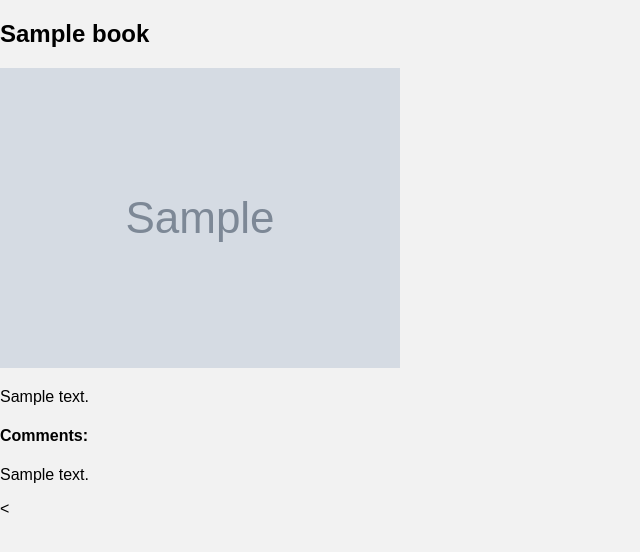
After one commit to arisa010/library_app, a Flask app: page /library/1/ in a window 1280 px wide. The commit adds this page. Shown: the top 552 px of the page, without its empty margins (0-640 px from the left). Run offline with Flask 3, Linux system fonts and the light colour scheme; grey boxes marked "Sample" are stand-in pictures; a database or web service that is not in the repository returns one stand-in record (values such as "Sample title"); some libraries are stand-ins or nearby versions.

Commit message:
almost done

```diff
--- a/controllers/library_controller.py
+++ b/controllers/library_controller.py
@@ -1,5 +1,5 @@
 from flask import render_template, request, redirect, session
-from models.library import all_books,  get_book, create_book, update_book, delete_book, comment_under_book
+from models.library import all_books,  get_book, create_book, update_book, delete_book, comment_under_book, get_comments
 from services.session_info import current_user
 
 def home():
@@ -22,11 +22,15 @@ def edit(id):
   book = get_book(id)
   return render_template('library/edit.html', book=book)
 
+# def update_book(id, title, image_url):
+
 def update(id):
   title = request.form.get('title')
   image_url = request.form.get('image_url')
   update_book(id, title, image_url)
   return redirect('/')
+
+
 
 def delete(id):
   delete_book(id)
@@ -37,3 +41,9 @@ def add_comment(id):
   book = get_book(id)
   comment_under_book(book, comment)
   return redirect('/')
+
+def read_more(id):
+    book = get_book(id)
+    comments = get_comments(id)
+    # print(f"comments={comments}")
+    return render_template('library/book.html', book=book, comments=comments)
--- a/db/db.py
+++ b/db/db.py
@@ -1,7 +1,10 @@
 import psycopg2
 import psycopg2.extras
+import os
 
-DB_URL = "dbname=library_system_db"
+# DB_URL = "dbname=library_system_db"
+
+DB_URL = os.environ.get("DATABASE_URL", "dbname=library_system_db")
 
 def sql(query, parameters=[]):
   connection = psycopg2.connect(DB_URL) # open connection
--- a/db/schema.sql
+++ b/db/schema.sql
@@ -55,5 +55,5 @@ ALTER TABLE  users ADD COLUMN password_digest TEXT;
 CREATE TABLE comments (
   id SERIAL PRIMARY KEY,
   book_id INTEGER REFERENCES books (id),
-  comment TEXT,
+  comment TEXT
 );
--- a/models/library.py
+++ b/models/library.py
@@ -15,7 +15,14 @@ def update_book(id, title, image_url):
   sql('UPDATE books SET title=%s, image_url=%s WHERE id=%s RETURNING *', [title, image_url, id])
 
 def delete_book(id):
+  sql('DELETE FROM comments WHERE book_id=%s RETURNING *', [id])
+
   sql('DELETE FROM books WHERE id=%s RETURNING *', [id])
 
 def comment_under_book(book, comment):
-  sql('INSERT INTO comments (book_id, comment) VALUES (%s, %s)', [book['id'], comment])
+  sql('INSERT INTO comments (book_id, comment) VALUES (%s, %s) RETURNING *', [book['id'], comment])
+
+def get_comments(book_id):
+    comments = sql("SELECT comment FROM comments WHERE book_id = %s", [book_id])
+
+    return comments
--- a/requirements.txt
+++ b/requirements.txt
@@ -2,3 +2,5 @@ flask
 psycopg2-binary
 bcrypt
 requests
+python-dotenv
+gunicorn
--- a/routes/library_routes.py
+++ b/routes/library_routes.py
@@ -1,5 +1,5 @@
 from flask import Blueprint
-from controllers.library_controller import home, index, new, create, edit, update, delete, add_comment
+from controllers.library_controller import home, index, new, create, edit, update, delete, add_comment, read_more
 
 library_routes = Blueprint('library_routes', __name__)
 
@@ -7,8 +7,9 @@ library_routes.route('')(home)
 library_routes.route('/index')(index)
 
 library_routes.route('/new')(new)
-library_routes.route('', methods=['POST'])(create)
+library_routes.route('/new', methods=['POST'])(create)
 library_routes.route('/<id>/edit')(edit)
 library_routes.route('/<id>', methods=["POST"])(update)
 library_routes.route('/<id>/delete', methods=["POST"])(delete)
 library_routes.route('/<id>/comments', methods=["POST"])(add_comment)
+library_routes.route('/<id>/')(read_more)
--- /dev/null
+++ b/templates/library/book.html
@@ -0,0 +1,19 @@
+{% extends 'base.html' %}
+
+{% block content %}
+<h2>{{ book['title'] }}</h2>
+  <img src="{{ book['image_url'] }}" alt="">
+  <p>{{ book['description'] }}</p>
+
+  <h4>Comments:</h4>
+  {% if comments %}
+    {% for comment in comments %}
+      <div class="comment">
+        <p>{{ comment['comment'] }}</p>
+      </div>
+    {% endfor %}
+  {% else %}
+    <p>no comments</p>
+  {% endif %}
+  <
+{% endblock %}
--- a/templates/library/edit.html
+++ b/templates/library/edit.html
@@ -4,7 +4,7 @@
 {% block content %}
 
 <h1>Edit book</h1>
-<form action="/books/{{ book['id'] }}" method="POST">
+<form action="/library/{{ book['id'] }}" method="POST">
   <label for="">Title:</label>
   <input type="text" name="title" value="{{ book['title'] }}">
 
--- a/templates/library/new.html
+++ b/templates/library/new.html
@@ -2,7 +2,7 @@
 
 {% block content %}
 <h1>Add Book</h1>
-<form action="/books" method="POST">
+<form action="/library/new" method="POST">
   <label for="">Name:</label>
   <input type="text" name="title">
 
```
